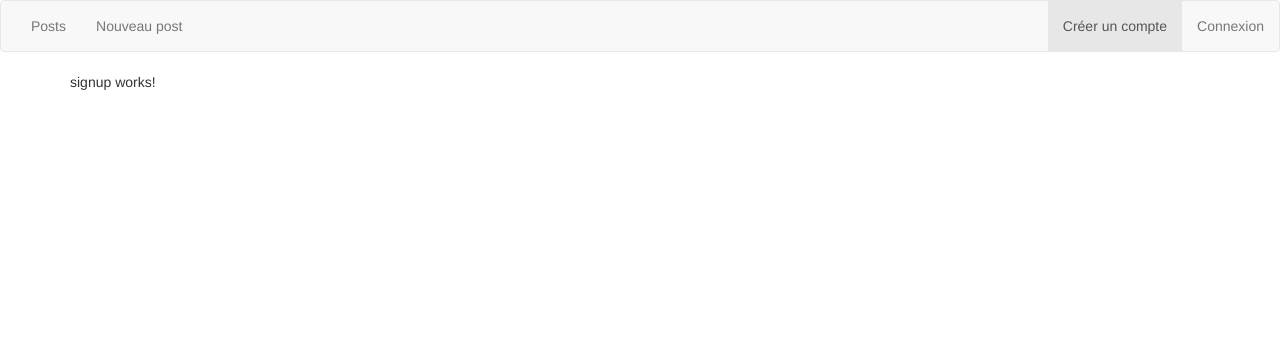
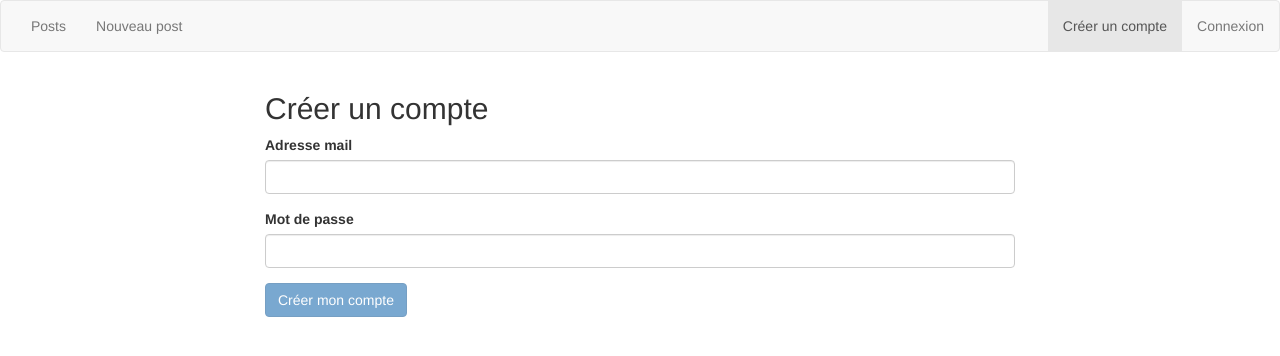
Before and after one commit to tdevilleduc/ocr-angular, an Angular app: page /auth/signup in a window 1280 px wide. Shown: the top 356 px of the page. Built offline with nearby package versions, Linux system fonts and the light colour scheme; no server answers.

Commit message:
[feat] chap16: ajout fonctionnalités signup signin signout + authguard + firebase database

```diff
--- a/src/app/auth/signin/signin.component.html
+++ b/src/app/auth/signin/signin.component.html
@@ -1,3 +1,25 @@
-<p>
-  signin works!
-</p>
+<div class="row">
+  <div class="col-sm-8 col-sm-offset-2">
+    <h2>Connexion</h2>
+    <form [formGroup]="signinForm" (ngSubmit)="onSubmit()">
+      <div class="form-group">
+        <label for="email">Adresse mail</label>
+        <input type="text"
+               id="email"
+               class="form-control"
+               formControlName="email">
+      </div>
+      <div class="form-group">
+        <label for="password">Mot de passe</label>
+        <input type="password"
+               id="password"
+               class="form-control"
+               formControlName="password">
+      </div>
+      <button class="btn btn-primary"
+              type="submit"
+              [disabled]="signinForm.invalid">Connexion</button>
+    </form>
+    <p class="text-danger">{{ errorMessage }}</p>
+  </div>
+</div>
--- a/src/app/auth/signin/signin.component.ts
+++ b/src/app/auth/signin/signin.component.ts
@@ -1,4 +1,7 @@
 import { Component, OnInit } from '@angular/core';
+import { Validators, FormGroup, FormBuilder } from '@angular/forms';
+import { AuthService } from 'src/app/services/auth.service';
+import { Router } from '@angular/router';
 
 @Component({
   selector: 'app-signin',
@@ -7,9 +10,35 @@
 })
 export class SigninComponent implements OnInit {
 
-  constructor() { }
+  signinForm: FormGroup;
+  errorMessage: string;
+
+  constructor(private formBuilder: FormBuilder,
+              private authService: AuthService,
+              private router: Router) { }
 
   ngOnInit() {
+    this.initForm();
   }
 
+  initForm() {
+    this.signinForm = this.formBuilder.group({
+      email: ['', [Validators.required, Validators.email]],
+      password: ['', [Validators.required, Validators.pattern(/[0-9a-zA-Z]{6,}/)]]
+    });
+  }
+
+  onSubmit() {
+    const email = this.signinForm.get('email').value;
+    const password = this.signinForm.get('password').value;
+
+    this.authService.signInUser(email, password).then(
+      () => {
+        this.router.navigate(['/posts', 'list']);
+      },
+      (error) => {
+        this.errorMessage = error;
+      }
+    );
+  }
 }
--- a/src/app/auth/signup/signup.component.html
+++ b/src/app/auth/signup/signup.component.html
@@ -1,3 +1,25 @@
-<p>
-  signup works!
-</p>
+<div class="row">
+  <div class="col-sm-8 col-sm-offset-2">
+    <h2>Créer un compte</h2>
+    <form [formGroup]="signupForm" (ngSubmit)="onSubmit()">
+      <div class="form-group">
+        <label for="email">Adresse mail</label>
+        <input type="text"
+               id="email"
+               class="form-control"
+               formControlName="email">
+      </div>
+      <div class="form-group">
+        <label for="password">Mot de passe</label>
+        <input type="password"
+               id="password"
+               class="form-control"
+               formControlName="password">
+      </div>
+      <button class="btn btn-primary"
+              type="submit"
+              [disabled]="signupForm.invalid">Créer mon compte</button>
+    </form>
+    <p class="text-danger">{{ errorMessage }}</p>
+  </div>
+</div>
--- a/src/app/auth/signup/signup.component.ts
+++ b/src/app/auth/signup/signup.component.ts
@@ -1,4 +1,7 @@
 import { Component, OnInit } from '@angular/core';
+import { FormGroup, FormBuilder, Validators } from '@angular/forms';
+import { AuthService } from 'src/app/services/auth.service';
+import { Router } from '@angular/router';
 
 @Component({
   selector: 'app-signup',
@@ -7,9 +10,35 @@
 })
 export class SignupComponent implements OnInit {
 
-  constructor() { }
+  signupForm: FormGroup;
+  errorMessage: string;
+
+  constructor(private formBuilder: FormBuilder,
+              private authService: AuthService,
+              private router: Router) { }
 
   ngOnInit() {
+    this.initForm();
   }
 
+  initForm() {
+    this.signupForm = this.formBuilder.group({
+      email: ['', [Validators.required, Validators.email]],
+      password: ['', [Validators.required, Validators.pattern(/[0-9a-zA-Z]{6,}/)]]
+    });
+  }
+
+  onSubmit() {
+    const email = this.signupForm.get('email').value;
+    const password = this.signupForm.get('password').value;
+
+    this.authService.createNewUser(email, password).then(
+      () => {
+        this.router.navigate(['/posts', 'list']);
+      },
+      (error) => {
+        this.errorMessage = error;
+      }
+    );
+  }
 }
--- a/src/app/header/header.component.html
+++ b/src/app/header/header.component.html
@@ -11,11 +11,16 @@
       </li>
     </ul>
     <ul class="nav navbar-nav navbar-right">
-      <li routerLinkActive="active">
+      <li routerLinkActive="active" *ngIf="!isAuth">
         <a routerLink="auth/signup">Créer un compte</a>
       </li>
-      <li routerLinkActive="active">
+      <li routerLinkActive="active" *ngIf="!isAuth">
         <a routerLink="auth/signin">Connexion</a>
+      </li>
+      <li>
+        <a (click)="onSignOut()"
+           style="cursor:pointer"
+           *ngIf="isAuth">Déconnexion</a>
       </li>
     </ul>
   </div>
--- a/src/app/header/header.component.ts
+++ b/src/app/header/header.component.ts
@@ -1,4 +1,6 @@
 import { Component, OnInit } from '@angular/core';
+import * as firebase from 'firebase';
+import { AuthService } from '../services/auth.service';
 
 @Component({
   selector: 'app-header',
@@ -7,9 +9,23 @@
 })
 export class HeaderComponent implements OnInit {
 
-  constructor() { }
+  isAuth: boolean;
+
+  constructor(private authService: AuthService) { }
 
   ngOnInit() {
+    firebase.auth().onAuthStateChanged(
+      (user) => {
+        if(user) {
+          this.isAuth = true;
+        } else {
+          this.isAuth = false;
+        }
+      }
+    );
   }
 
+  onSignOut() {
+    this.authService.signOutUser();
+  }
 }
--- /dev/null
+++ b/src/app/services/auth-guard.service.ts
@@ -0,0 +1,29 @@
+import { Injectable } from '@angular/core';
+import { Router } from '@angular/router';
+import { Observable } from 'rxjs';
+import * as firebase from 'firebase';
+
+@Injectable({
+  providedIn: 'root'
+})
+export class AuthGuardService {
+
+  constructor(private router: Router) { }
+
+  canActivate(): Observable<boolean> | Promise<boolean> | boolean {
+    return new Promise(
+      (resolve, reject) => {
+        firebase.auth().onAuthStateChanged(
+          (user) => {
+            if(user) {
+              resolve(true);
+            } else {
+              this.router.navigate(['/auth', 'signin']);
+              resolve(false);
+            }
+          }
+        );
+      }
+    );
+  }
+}
--- /dev/null
+++ b/src/app/services/auth.service.ts
@@ -0,0 +1,44 @@
+import { Injectable } from '@angular/core';
+import * as firebase from 'firebase';
+
+@Injectable({
+  providedIn: 'root'
+})
+export class AuthService {
+
+  constructor() { }
+
+  createNewUser(email: string, password: string) {
+    return new Promise(
+      (resolve, reject) => {
+        firebase.auth().createUserWithEmailAndPassword(email, password).then(
+          () => {
+            resolve();
+          },
+          (error) => {
+            reject(error);
+          }
+        );
+      }
+    );
+  }
+
+  signInUser(email: string, password: string) {
+    return new Promise(
+      (resolve, reject) => {
+        firebase.auth().signInWithEmailAndPassword(email, password).then(
+          () => {
+            resolve();
+          },
+          (error) => {
+            reject(error);
+          }
+        );
+      }
+    );
+  }
+
+  signOutUser() {
+    firebase.auth().signOut();
+  }
+}
--- a/src/app/services/posts.service.ts
+++ b/src/app/services/posts.service.ts
@@ -1,7 +1,7 @@
 import { Injectable } from '@angular/core';
 import { Post } from '../models/post.model';
 import { Subject } from 'rxjs';
-//import * as firebase from 'firebase';
+import * as firebase from 'firebase';
 
 @Injectable({
   providedIn: 'root'
@@ -20,16 +20,16 @@
   }
 
   getPosts() {
-    // firebase.database().ref('/posts')
-    //   .on('value', (data) => {
-    //     this.posts = data.val() ? data.val() : [];
-    //     this.emitPosts();
-    //   }
-    // );
+    firebase.database().ref('/posts')
+      .on('value', (data) => {
+        this.posts = data.val() ? data.val() : [];
+        this.emitPosts();
+      }
+    );
   }
 
   savePosts() {
-    // firebase.database().ref('/posts').set(this.posts);
+    firebase.database().ref('/posts').set(this.posts);
   }
 
   createNewPost(newPost: Post) {
```
Also changed, not shown: src/app/app.module.ts (+12 -3 lines).
